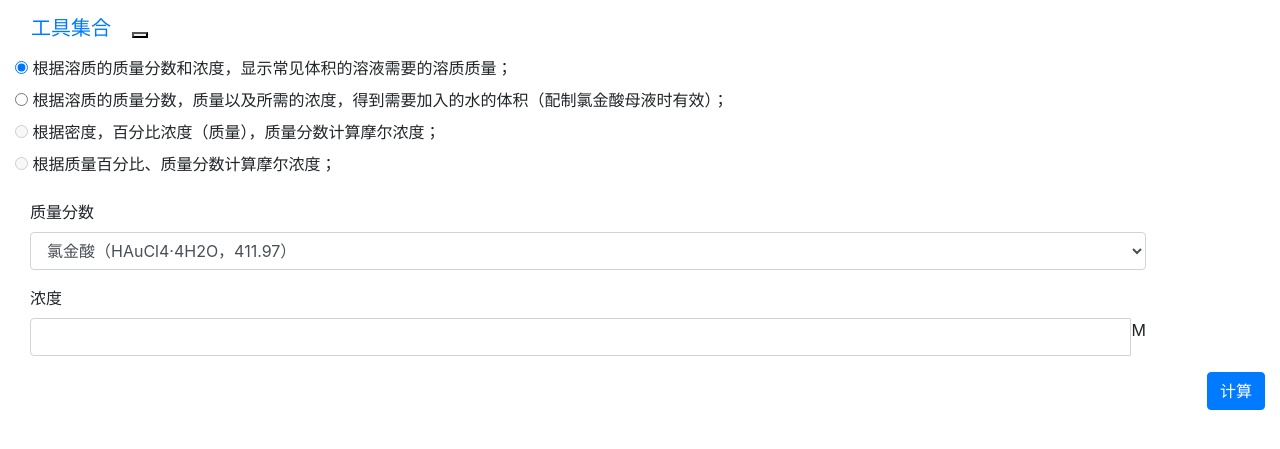
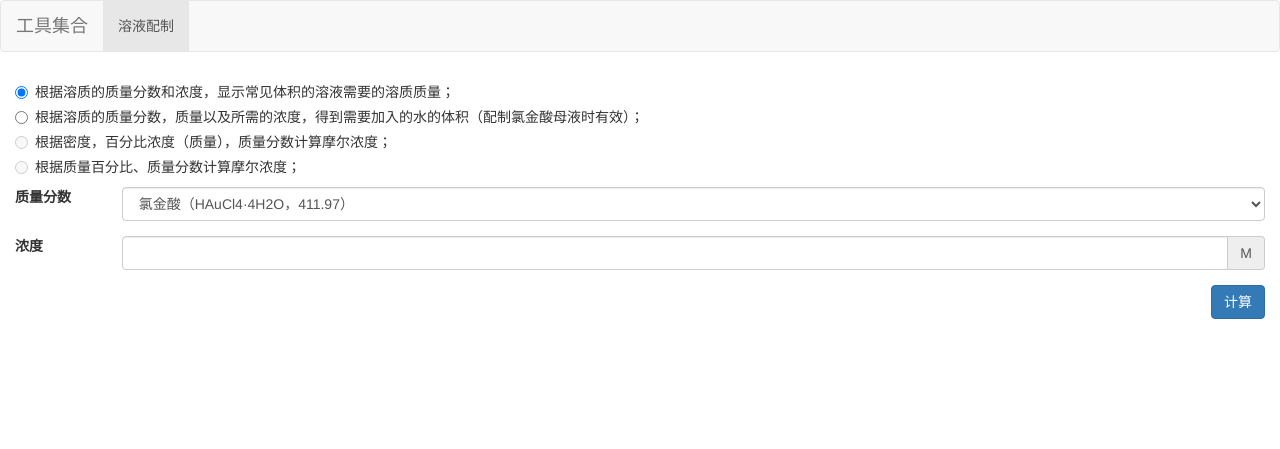
Before and after one commit to rusterx/rusterx.github.io, a Jekyll site: the page tools.html, which Jekyll copies as it is, in a window 1280 px wide. Shown: the top 449 px of the page. Built offline with Jekyll 4.4.1, drawn with Linux system fonts in a browser that asks for light colours; nearby versions of some CDN libraries.

Commit message:
old bootstrap

```diff
--- a/tools.html
+++ b/tools.html
@@ -6,8 +6,8 @@
     <meta name="viewport" content="width=device-width, initial-scale=1.0, minimum-scale=1.0, maximum-scale=1.0, user-scalable=no"/>
     <title>工具集合</title>
     <script src="https://cdn.jsdelivr.net/npm/jquery@3.2.1/dist/jquery.min.js"></script>
-    <link rel="stylesheet" href="https://cdn.jsdelivr.net/npm/bootstrap@4.5.0/dist/css/bootstrap.min.css">
-    <script src="https://cdn.jsdelivr.net/npm/bootstrap@4.5.0/dist/js/bootstrap.min.js"></script>
+    <link rel="stylesheet" href="https://cdn.jsdelivr.net/npm/bootstrap@3.3.7/dist/css/bootstrap.min.css">
+    <script src="https://cdn.jsdelivr.net/npm/bootstrap@3.3.7/dist/js/bootstrap.min.js"></script>
     <script src="https://cdn.jsdelivr.net/npm/vue@2.6.11/dist/vue.min.js"></script>
 </head>
 <body>
```
